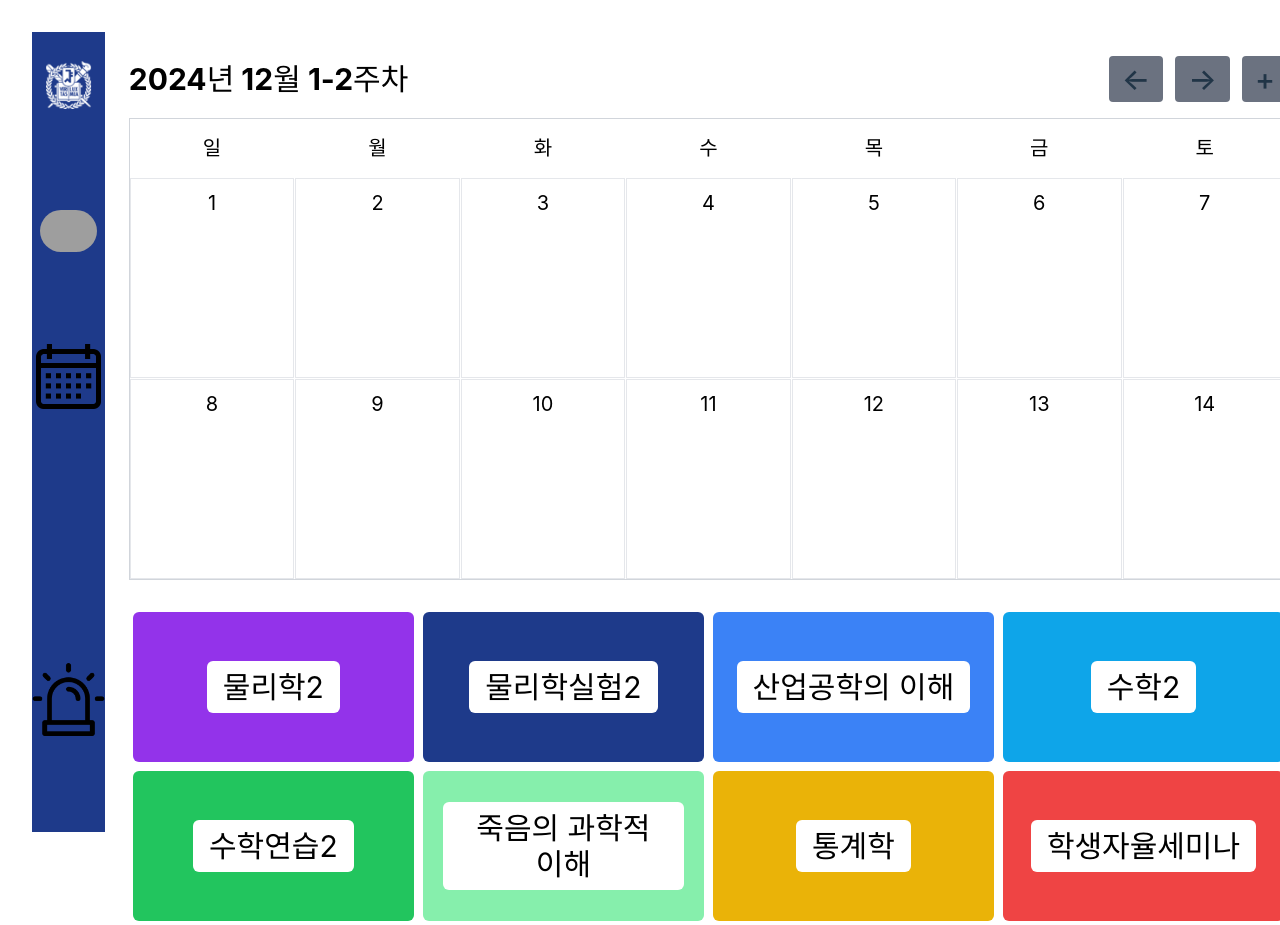
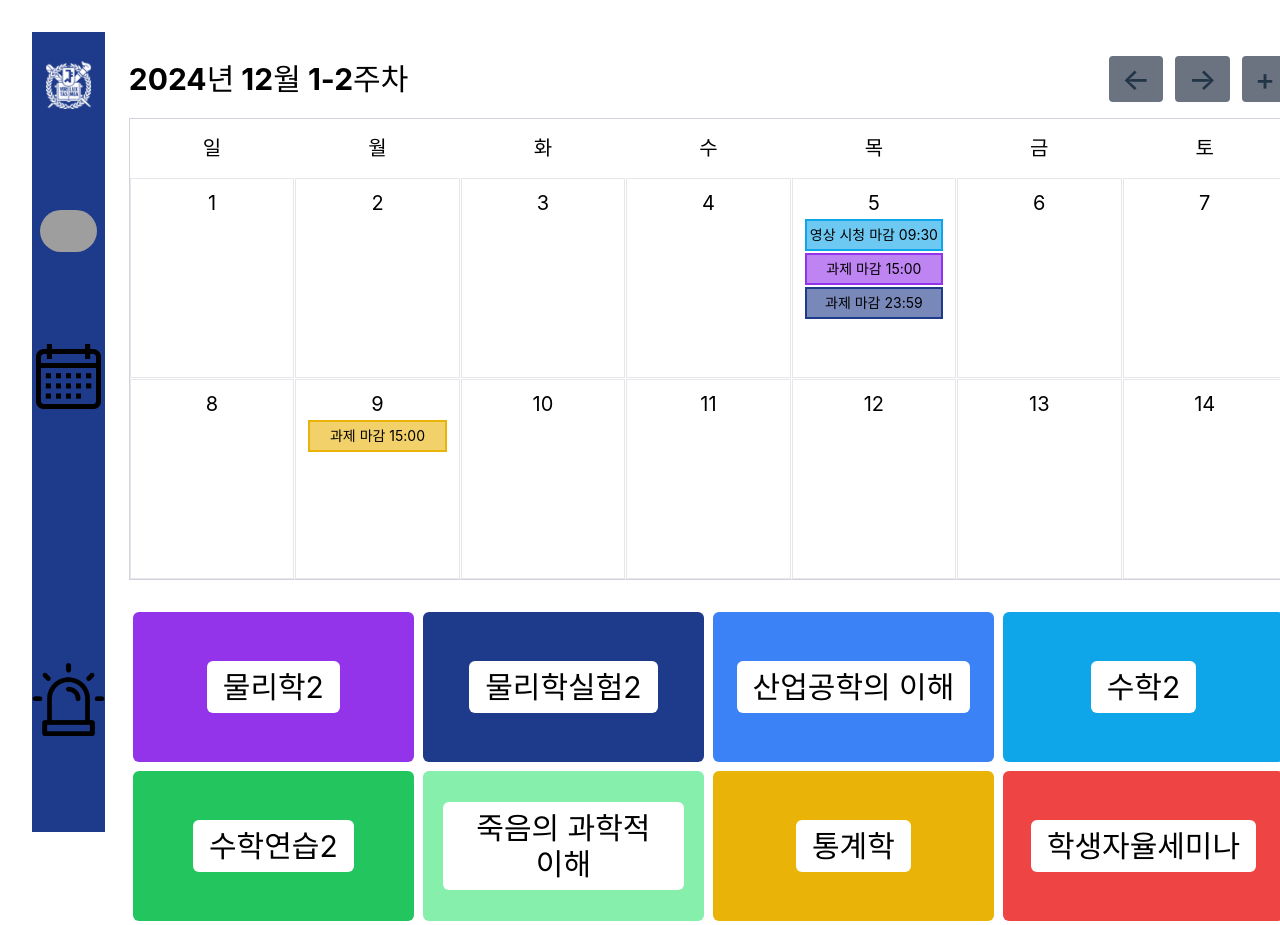
Before and after one commit to goranikin/IEclass_-, a React (Vite) app: page / in a window 1280 px wide. Shown: the top 925 px of the page. Built offline with nearby package versions, Linux system fonts and the light colour scheme; grey boxes are pictures that could not be loaded.

Commit message:
2차 마무리

```diff
--- a/src/components/Calender.tsx
+++ b/src/components/Calender.tsx
@@ -1,5 +1,7 @@
 
-export const Calender = () => {
+export const Calender = ({
+                           openModal,
+                         }: {openModal: (subjectName: string) => void}) => {
   return (
     <div className="mb-7">
       {/* Calendar Header */}
@@ -22,9 +24,42 @@ export const Calender = () => {
         ))}
 
         {[...Array(14)].map((_, index) => (
-            <div key={index} className='p-[10px] border h-[200px]'>
-              {index +1}
-            </div>
+          <div key={index} className='p-[10px] border h-[200px]'>
+            {index + 1}
+            {index + 1 === 5 && (
+              <>
+                <div className="border-sky-500 border-[2px] bg-sky-500 bg-opacity-60 m-0.5 text-[14px]
+                cursor-pointer duration-200 hover:bg-opacity-30"
+                     onClick={() => openModal("수학2")}
+                >
+                  영상 시청 마감 09:30
+                </div>
+                <div className="border-purple-600 border-[2px] bg-purple-600 bg-opacity-60 m-0.5 text-[14px]
+                cursor-pointer duration-200 hover:bg-opacity-30"
+                     onClick={() => openModal("물리학2")}
+                >
+                  과제 마감 15:00
+                </div>
+                <div className="border-blue-900 border-[2px] bg-blue-900 bg-opacity-60 m-0.5 text-[14px]
+                cursor-pointer duration-200 hover:bg-opacity-30"
+                     onClick={() => openModal("물리학실험2")}
+                >
+                  과제 마감 23:59
+                </div>
+              </>
+            )}
+
+            {index + 1 === 9 && (
+              <>
+                <div className="border-yellow-500 border-[2px] bg-yellow-500 bg-opacity-60 m-0.5 text-[14px]
+                cursor-pointer duration-200 hover:bg-opacity-30"
+                     onClick={() => openModal("통계학")}
+                >
+                  과제 마감 15:00
+                </div>
+              </>
+            )}
+          </div>
         ))}
       </div>
     </div>
--- a/src/components/SubjectCards.tsx
+++ b/src/components/SubjectCards.tsx
@@ -20,7 +20,7 @@ export const SubjectCards = ({
           <div key={subject.name} className={`${subject.color}
           text-3xl text-white p-[20px] h-[150px] text-center rounded-md m-1
           flex items-center justify-center
-          cursor-pointer duration-300 hover:bg-opacity-60
+          cursor-pointer duration-200 hover:bg-opacity-60
           `}
           onClick={() => openModal(subject.name)}>
             <div className="bg-white text-black px-4 py-2 rounded-md">
--- a/src/pages/cards/Modal1.tsx
+++ b/src/pages/cards/Modal1.tsx
@@ -11,10 +11,62 @@ export const Modal1= ({show, onClose, subjectName}: ModalProps) => {
   return (
     <div className="fixed inset-0 bg-black bg-opacity-50 flex items-center justify-center z-50">
       <div className="text-black bg-white p-6 rounded-lg w-[1200px] h-[800px]">
-        <p className="text-2xl mb-4">과목: <span className="font-bold">{subjectName}</span></p>
+        <p className={`${subjectName === '통계학' ? 'bg-yellow-500' : 'bg-blue-900'} text-2xl mb-4 border-gray-400 border-2`}>과목: <span className="font-bold">{subjectName}</span></p>
         <div className="flex justify-center h-[650px]">
-          <div className="bg-red-200 flex-grow 1">영상 강의 목록</div>
-          <div className="bg-blue-200 flex-grow 1">과제 목록</div>
+          <div className="flex-grow border-r-gray-400 border-r-2">
+            <p className="font-bold mb-3 p-3 border-gray-400 border-b-2">영상 강의 목록</p>
+            <p className="border-gray-200 border-t-[1px] border-b-[1px] p-3
+            flex justify-between">
+              <span className="ml-10">
+                {subjectName} 강의 1: 2024-09-03
+              </span>
+              <span className="mr-5 cursor-pointer">
+                강의 보기
+              </span>
+            </p>
+            <p className="border-gray-200 border-t-[1px] border-b-[1px] p-3
+            flex justify-between">
+              <span className="ml-10">
+                {subjectName} 강의 2: 2024-09-05
+              </span>
+              <span className="mr-5 cursor-pointer">
+                강의 보기
+              </span></p>
+            <p className="border-gray-200 border-t-[1px] border-b-[1px] p-3
+            flex justify-between">
+              <span className="ml-10">
+                {subjectName} 추석 연휴 보충 강의: 2024-09-17
+              </span>
+              <span className="mr-5 cursor-pointer">
+                강의 보기
+              </span>
+            </p>
+            <p className="border-gray-200 border-t-[1px] border-b-[1px] p-3
+            flex justify-between">
+              <span className="ml-10">
+                {subjectName} 개교기념일 보충 강의: 2024-10-08
+              </span>
+              <span className="mr-5 cursor-pointer"
+                    onClick={() => {
+
+                    }}
+              >
+                강의 보기
+              </span>
+            </p>
+          </div>
+          <div className="flex-grow">
+            <p className="font-bold mb-3 p-3 border-gray-400 border-b-2">영상 강의 목록</p>
+            <p className="border-gray-200 border-t-[1px] border-b-[1px] p-3
+            flex justify-between">
+              <span className="ml-10">
+                {subjectName} 과제 1: 마감기한 D-5
+              </span>
+              <span className="mr-5 cursor-pointer">
+                제하기
+              </span>
+            </p>
+          </div>
         </div>
         <button onClick={onClose} className="mt-4 bg-red-500 text-white px-4 py-2 rounded-md">
           닫기
--- a/src/pages/main.tsx
+++ b/src/pages/main.tsx
@@ -20,7 +20,7 @@ export const MainPage = () => {
     <div className="flex h-screen w-screen bg-white">
       <Sidebar/>
       <div className="flex-grow p-6">
-        <Calender/>
+        <Calender openModal={openModal}/>
         <SubjectCards openModal={openModal}/>
       </div>
       <Modal1 show={!!selectedSubject} onClose={closeModal} subjectName={selectedSubject} />
```
